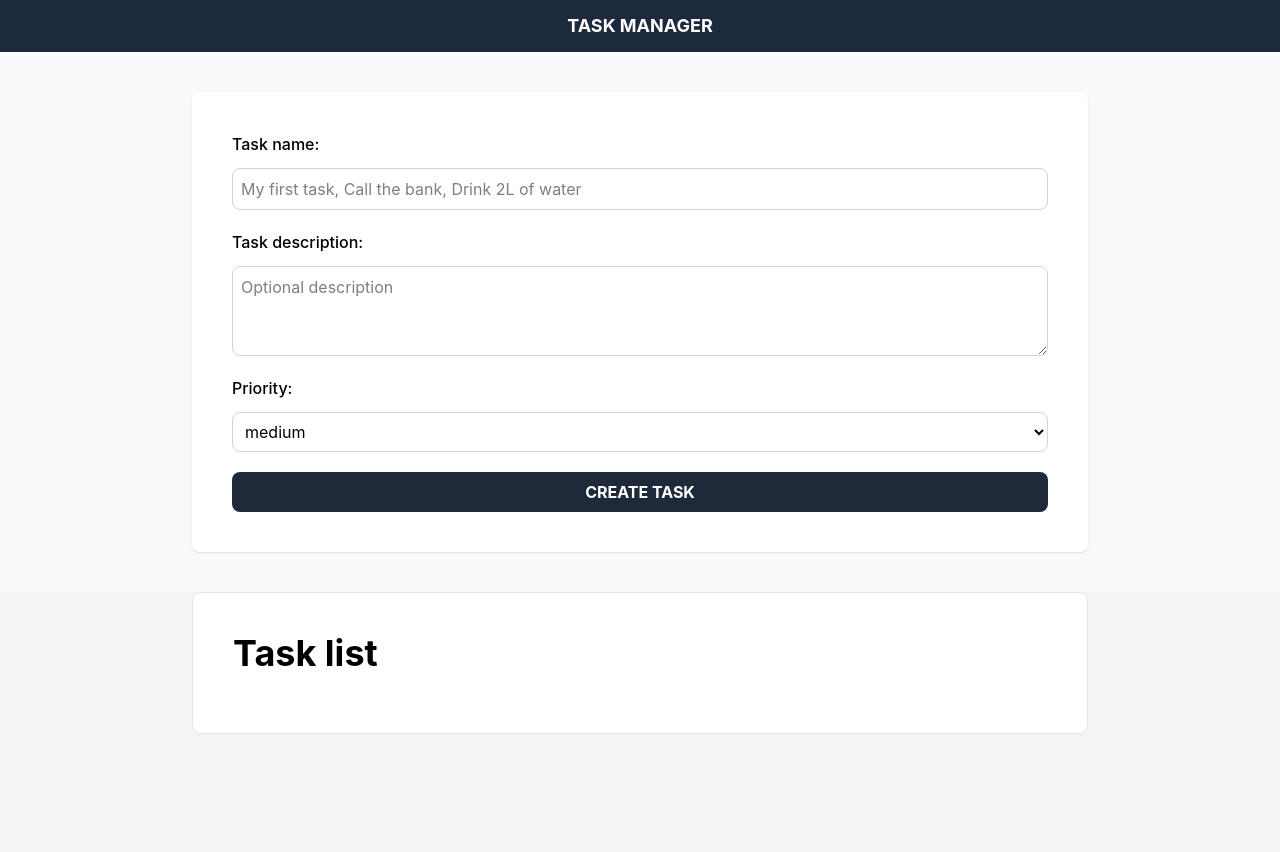
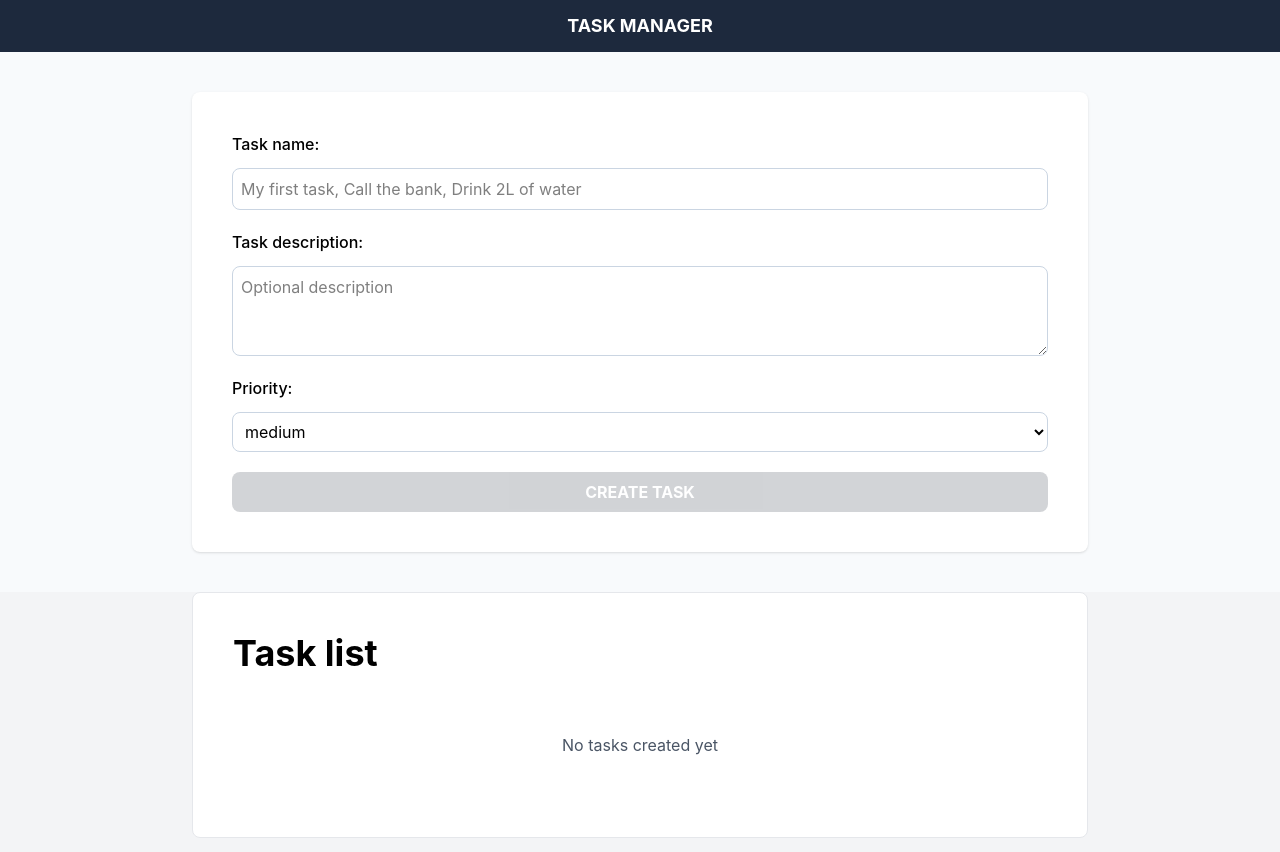
Before and after one commit to sfchirila/task-manager, a React (Vite) app: page / in a window 1280 px wide. Built offline with nearby package versions, Linux system fonts and the light colour scheme.

Commit message:
add basic task form validation and empty state

```diff
--- a/src/components/TaskForm.tsx
+++ b/src/components/TaskForm.tsx
@@ -88,8 +88,9 @@ export function TaskForm({dispatch}: TaskFormPorps) {
                  </div>
                 <input
                     type="submit"
-                    className="bg-gray-800 hover:bg-gray-900 w-full p-2 font-bold uppercase text-white rounded-lg cursor-pointer"
+                    className="bg-gray-800 hover:bg-gray-900 w-full p-2 font-bold uppercase text-white rounded-lg cursor-pointer disabled:opacity-20 disabled:cursor-not-allowed"
                     value='Create task'
+                    disabled={taskFormData.taskTitle.trim() === ''}
                 />
             </form>
         </>
--- a/src/components/TaskList.tsx
+++ b/src/components/TaskList.tsx
@@ -5,12 +5,11 @@ type TaskListProps = {
 }
 
 export default function TaskList({tasks}: TaskListProps) {
-
     return (
         <>
             <h2 className="text-4xl font-bold pb-5">Task list</h2>
 
-            {
+            { tasks.length === 0 ? <p className="text-center text-gray-600 py-10">No tasks created yet</p> :
                 tasks.map(task => (
                     <div key={task.id} className="p-5 bg-white mt-4 flex justify-between items-start rounded-lg border border-gray-400 shadow-lg">
                         <div className="space-y-1">
```
